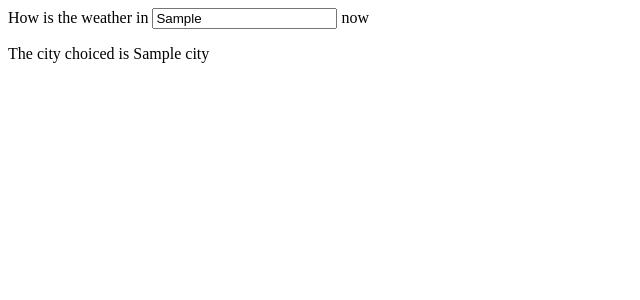
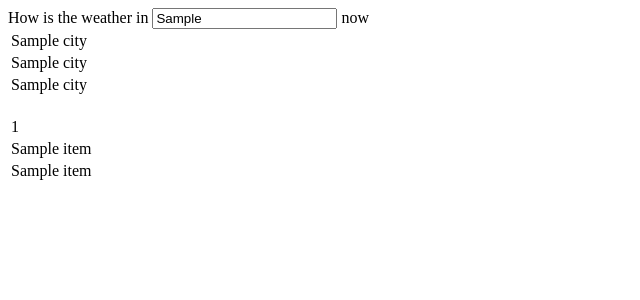
Before and after one commit to DemetrioFim/DevGrid, a Flask app: template app/templates/main_page.html in a window 1280 px wide. Shown: the top 300 px of the page, without its empty margins (0-640 px from the left). Run offline with Flask 2, Linux system fonts and the light colour scheme; the template is opened without the code that fills it: most values are stand-ins (such as "Sample title", 1, 10 or a date in 2020).

Commit message:
Update .gitignore, app, main.html page, created weather_tools

```diff
--- a/app/app.py
+++ b/app/app.py
@@ -1,4 +1,5 @@
 from flask import Flask, render_template, request
+from weather_tools import get_city
 
 app = Flask(__name__)
 
@@ -7,8 +8,16 @@ def main_page():
     if request.method == 'GET':
         return render_template('main_page.html')
     elif request.method == 'POST':
-        city = request.form['input_city']
-        return render_template('main_page.html', city=city)
+        city_name = request.form['input_city']
+        city = get_city(city_name=city_name)
+
+        cities_names = ['London', 'Rio de Janeiro', 'Toronto', 'Dubai', 'New York']
+        list_cities = []
+        for name in cities_names:
+            city_name = get_city(city_name=name)
+            list_cities.append(city_name)
+
+        return render_template('main_page.html', city=city, list_cities=list_cities)
 
 
 
--- a/app/templates/main_page.html
+++ b/app/templates/main_page.html
@@ -9,18 +9,53 @@
         <form method="POST">
             <label for="input_city">How is the weather in </label>
             {% if city %}
-                <input type="text" id="input_city" name="input_city" value={{ city }}>
+                <input type="text" id="input_city" name="input_city" value={{ city[0] }}>
             {% else %}
                 <input type="text" id="input_city" name="input_city">
             {% endif %}
             <label> now</label>
         </form>
     </div>
-    <div>
-        {% if city %}
-            <p>The city choiced is {{ city }}</p>
-        {% endif %}
-    </div>
+    {% if city %}
+        <div>
+            <table>
+                <tr>
+                    <td>
+                        {{ city[0] }}
+                    </td>
+                </tr>
+                <tr>
+                    <td>
+                        {{ city[1] }}
+                    </td>
+                </tr>
+                <tr>
+                    <td>
+                        {{ city[2] }}
+                    </td>
+                </tr>
+            </table>
+            <br>
+        </div>
+
+        <div>
+            {% for item in list_cities %}
+                <div tableindex="0">
+                    <table>
+                        <tr>
+                            <td>{{ item[0] }}</td>
+                        </tr>
+                        <tr>
+                            <td>{{ item[1] }}</td>
+                        </tr>
+                        <tr>
+                            <td>{{ item[2] }}</td>
+                        </tr>
+                    </table>
+                </div>
+            {% endfor %}
+        </div>
+    {% endif %}
 
 
 </body>
```
Also changed, not shown: app/weather_tools.py (added, +20 -0 lines), 1 other file.
